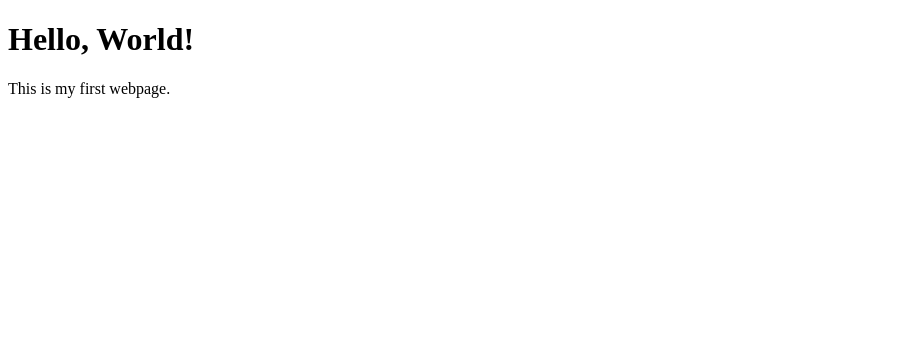
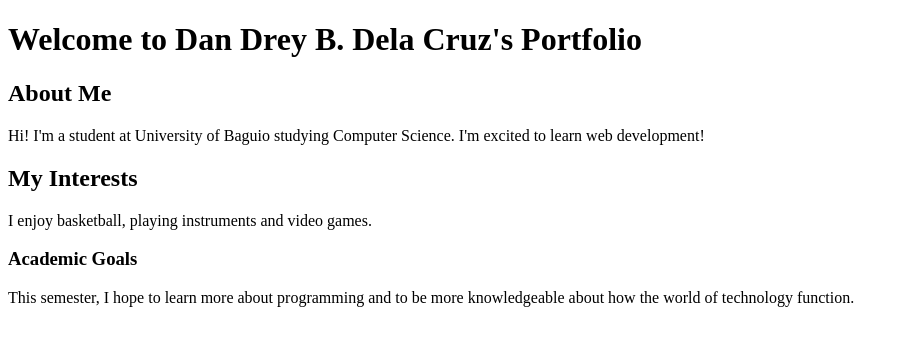
Before and after one commit to delacruzSIT-dan/my-webpage, a plain HTML site: page index.html in a window 1280 px wide. Shown: the whole page, without its empty margins (0-905 px from the left). Drawn offline with Linux system fonts and the light colour scheme.

Commit message:
added 3.1

```diff
--- a/index.html
+++ b/index.html
@@ -6,7 +6,14 @@
     <title>My First Webpage</title>
 </head>
 <body>
-    <h1>Hello, World!</h1>
-    <p>This is my first webpage.</p>
+        <h1>Welcome to Dan Drey B. Dela Cruz's Portfolio</h1>
+        <h2>About Me</h2>
+        <p>Hi! I'm a student at University of Baguio studying Computer Science. I'm excited to learn web development!</p>
+
+        <h2>My Interests</h2>
+        <p>I enjoy basketball, playing instruments and video games.</p>
+
+        <h3>Academic Goals</h3>
+        <p>This semester, I hope to learn more about programming and to be more knowledgeable about how the world of technology function.</p>
 </body>
 </html>
```
